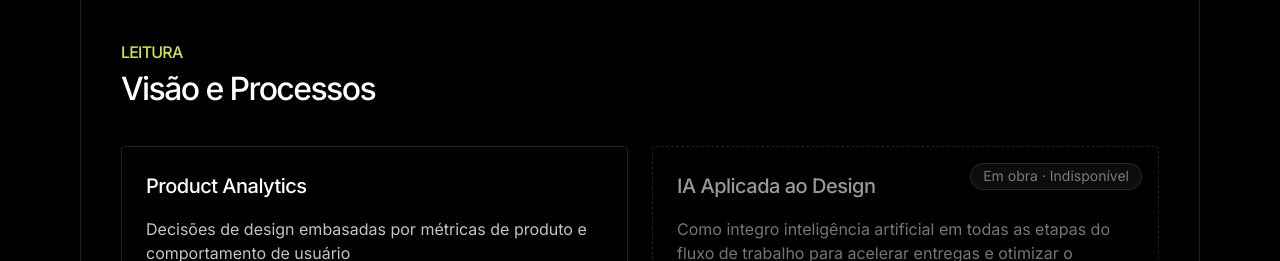
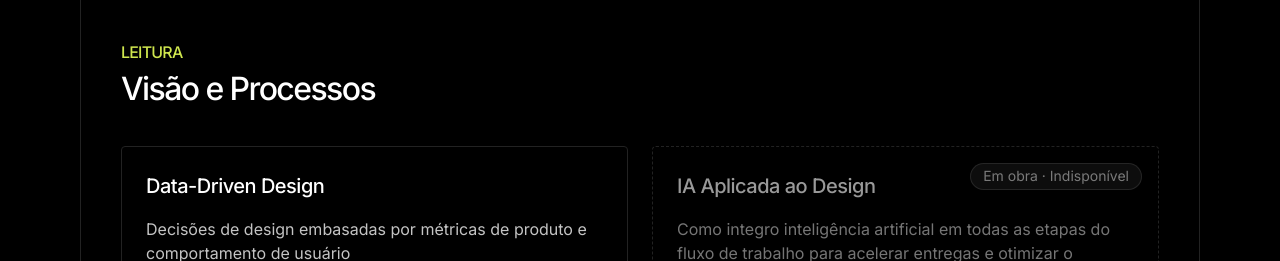
Before and after one commit to mtsilveirapf/mtsilveirapf.github.io, a Next.js app: page / in a window 1280 px wide. Shown: the part 2770-3031 px from the top of the page. Built offline with nearby package versions, Linux system fonts and the light colour scheme.

Commit message:
Rename Leitura card1 title to "Data-Driven Design"
Was "Product Analytics" (pt-BR) / "Product strategy & thinking"
(en-US) — inconsistent with the /data-driven page it links to,
which now reads "Data-Driven Design" as its own title.

```diff
--- a/src/content/home-content.ts
+++ b/src/content/home-content.ts
@@ -162,7 +162,7 @@ export const homeContent: Record<Locale, HomeContent> = {
       eyebrow: "LEITURA",
       title: "Visão e Processos",
       card1: {
-        title: "Product Analytics",
+        title: "Data-Driven Design",
         description:
           "Decisões de design embasadas por métricas de produto e comportamento de usuário",
       },
@@ -280,7 +280,7 @@ export const homeContent: Record<Locale, HomeContent> = {
       eyebrow: "READING",
       title: "Data-Driven Design",
       card1: {
-        title: "Product strategy & thinking",
+        title: "Data-Driven Design",
         description: "Guiding design decisions with UX and Product metrics",
       },
       card2: {
```
